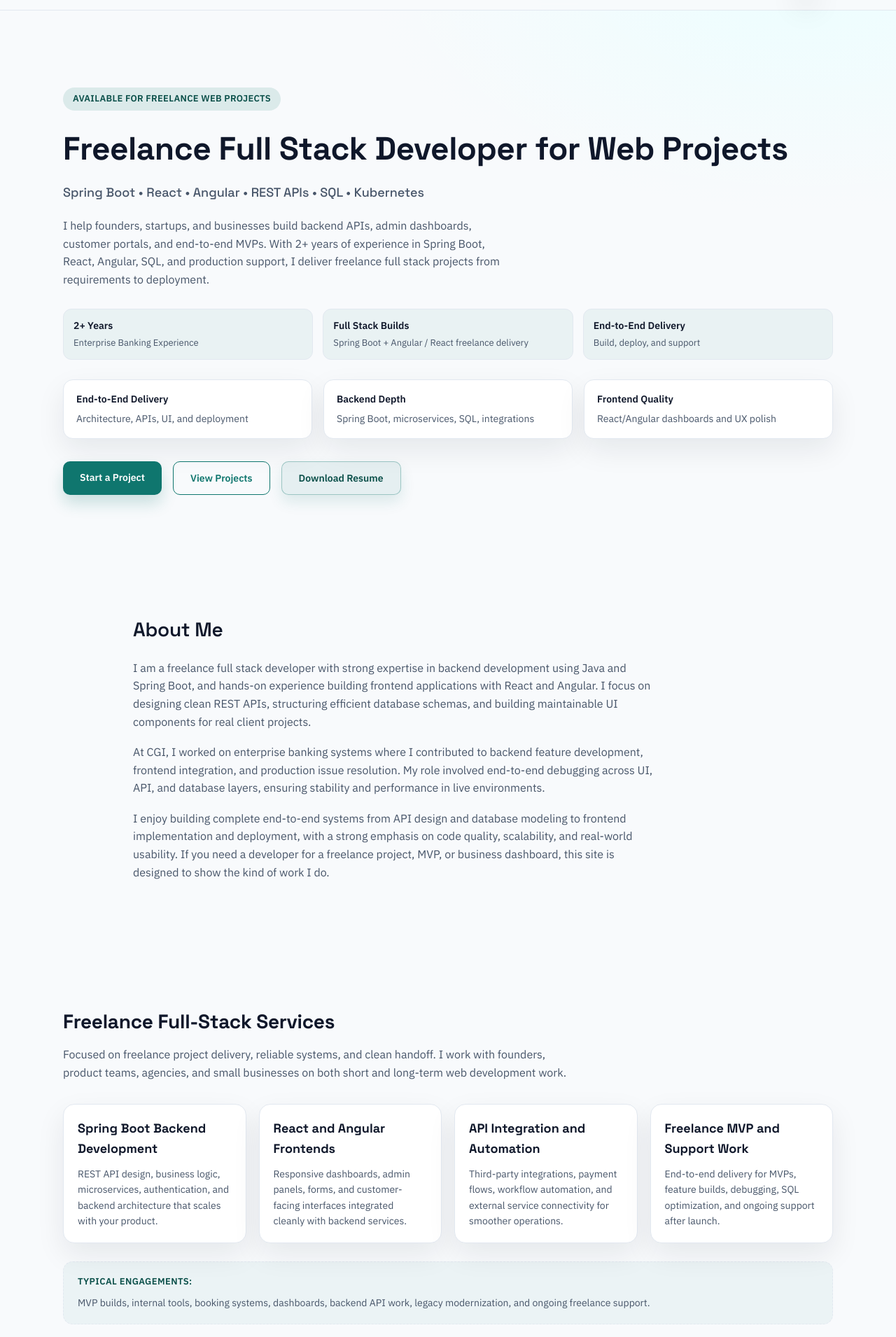
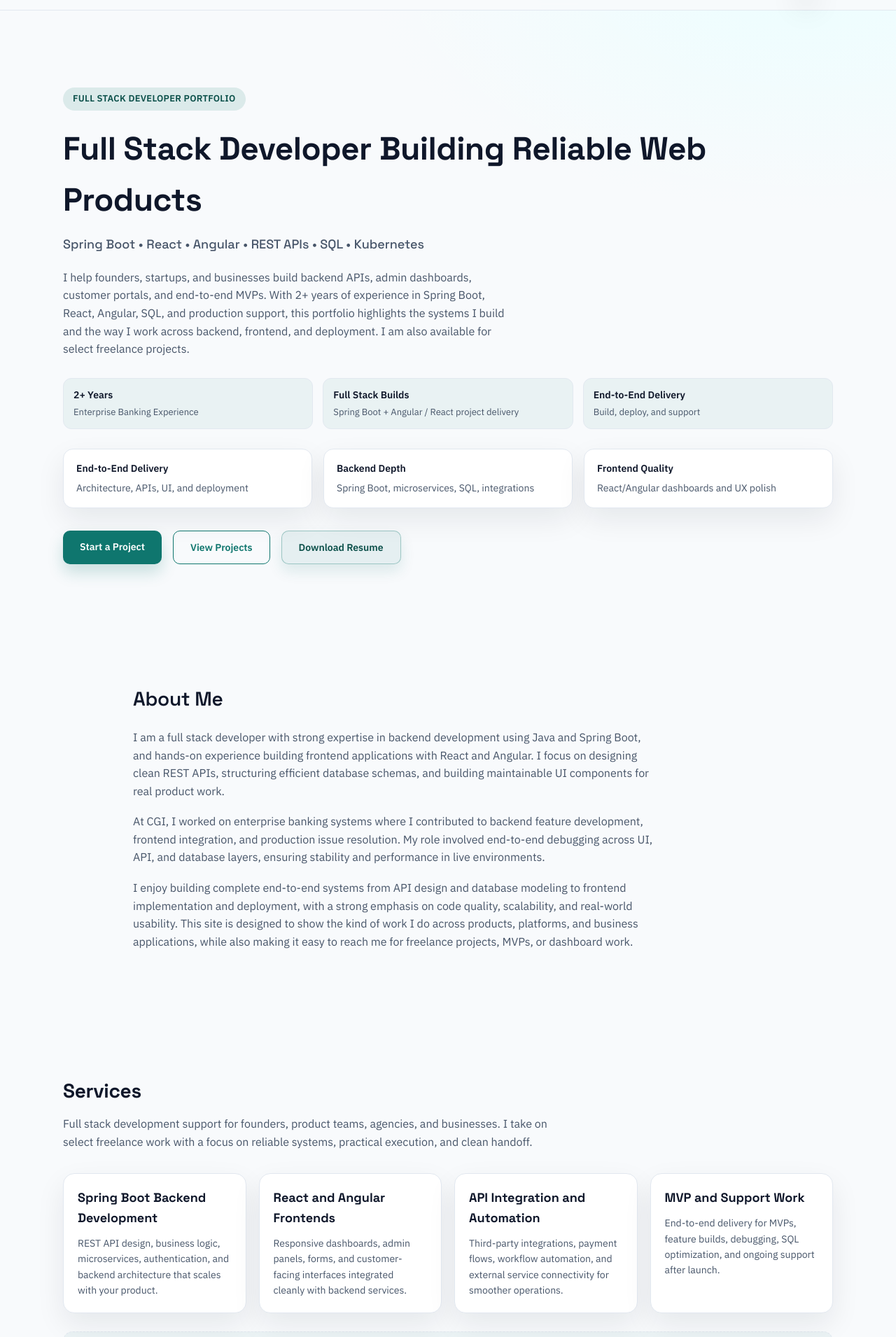
Before and after one commit to shibashisdey/shibashisdey.github.io, a React (Vite) app: page / in a window 1280 px wide. Shown: the part 50-1960 px from the top of the page at 70% size. Built offline with nearby package versions, Linux system fonts and the light colour scheme.

Commit message:
Reposition portfolio messaging and SEO metadata

```diff
--- a/index.html
+++ b/index.html
@@ -3,14 +3,14 @@
   <head>
     <meta charset="UTF-8" />
     <meta name="viewport" content="width=device-width, initial-scale=1.0" />
-    <title>Freelance Full Stack Developer | Shibashis Dey</title>
+    <title>Full Stack Developer Portfolio | Shibashis Dey</title>
     <meta
       name="description"
-      content="Hire Shibashis Dey, a freelance full stack developer for Spring Boot, React, Angular, REST API, SQL, dashboard, MVP, and web application projects."
+      content="Shibashis Dey is a full stack developer showcasing Spring Boot, React, Angular, REST API, SQL, dashboard, and MVP project work, and is available for select freelance engagements."
     />
     <meta
       name="keywords"
-      content="freelance full stack developer, hire spring boot developer, react freelancer, angular developer freelance, REST API developer, SQL developer, Shibashis Dey"
+      content="full stack developer portfolio, spring boot developer, react developer, angular developer, REST API developer, SQL developer, freelance full stack developer, Shibashis Dey"
     />
     <meta name="author" content="Shibashis Dey" />
     <meta name="robots" content="index, follow" />
@@ -18,10 +18,10 @@
 
     <meta property="og:type" content="website" />
     <meta property="og:site_name" content="Shibashis Dey Portfolio" />
-    <meta property="og:title" content="Freelance Full Stack Developer | Shibashis Dey" />
+    <meta property="og:title" content="Full Stack Developer Portfolio | Shibashis Dey" />
     <meta
       property="og:description"
-      content="Freelance full stack developer available for Spring Boot, React, Angular, REST API, SQL, and end-to-end web application projects."
+      content="Portfolio of Shibashis Dey featuring full stack projects across Spring Boot, React, Angular, REST APIs, SQL, and end-to-end product development."
     />
     <meta property="og:url" content="https://shibashisdey.github.io/" />
     <meta
@@ -33,10 +33,10 @@
     <meta property="og:image:height" content="630" />
 
     <meta name="twitter:card" content="summary_large_image" />
-    <meta name="twitter:title" content="Freelance Full Stack Developer | Shibashis Dey" />
+    <meta name="twitter:title" content="Full Stack Developer Portfolio | Shibashis Dey" />
     <meta
       name="twitter:description"
-      content="Hire Shibashis Dey for freelance full stack development, backend APIs, dashboards, MVP builds, and production support."
+      content="Explore full stack projects by Shibashis Dey and connect for backend APIs, dashboards, MVP builds, and select freelance work."
     />
     <meta
       name="twitter:image"
@@ -54,8 +54,8 @@
         "@type": "Person",
         "name": "Shibashis Dey",
         "url": "https://shibashisdey.github.io/",
-        "jobTitle": "Freelance Full Stack Developer",
-        "description": "Freelance full stack developer building Spring Boot, React, Angular, REST API, SQL, and enterprise web application projects.",
+        "jobTitle": "Full Stack Developer",
+        "description": "Full stack developer building Spring Boot, React, Angular, REST API, SQL, and enterprise web application projects, and available for select freelance work.",
         "address": {
           "@type": "PostalAddress",
           "addressLocality": "Bangalore",
--- a/src/components/About.jsx
+++ b/src/components/About.jsx
@@ -8,11 +8,11 @@ const About = () => {
         <h2>About Me</h2>
 
         <p>
-          I am a freelance full stack developer with strong expertise in backend
+          I am a full stack developer with strong expertise in backend
           development using Java and Spring Boot, and hands-on experience
           building frontend applications with React and Angular. I focus on
           designing clean REST APIs, structuring efficient database schemas, and
-          building maintainable UI components for real client projects.
+          building maintainable UI components for real product work.
         </p>
 
         <p>
@@ -27,9 +27,9 @@ const About = () => {
           I enjoy building complete end-to-end systems from API design and
           database modeling to frontend implementation and deployment, with a
           strong emphasis on code quality, scalability, and real-world
-          usability. If you need a developer for a freelance project, MVP, or
-          business dashboard, this site is designed to show the kind of work I
-          do.
+          usability. This site is designed to show the kind of work I do across
+          products, platforms, and business applications, while also making it
+          easy to reach me for freelance projects, MVPs, or dashboard work.
         </p>
       </div>
     </section>
--- a/src/components/Contact.jsx
+++ b/src/components/Contact.jsx
@@ -5,13 +5,13 @@ const Contact = () => {
   return (
     <section id="contact" className="contact">
       <div className="contact-container">
-        <h2>Hire Me for Freelance Projects</h2>
+        <h2>Contact</h2>
 
         <p>
-          If you need a freelance full stack developer for a web application,
-          dashboard, MVP, API integration, or ongoing product support, contact
-          me directly. I am available for remote freelance work and selective
-          long-term engagements.
+          If you are hiring for a full stack role or need help with a web
+          application, dashboard, MVP, API integration, or ongoing product
+          support, contact me directly. I am open to full-time opportunities
+          and select freelance engagements.
         </p>
 
         <div className="contact-details">
--- a/src/components/Hero.jsx
+++ b/src/components/Hero.jsx
@@ -5,9 +5,9 @@ const Hero = () => {
   return (
     <section className="hero">
       <div className="hero-container">
-        <div className="hero-eyebrow">Available for Freelance Web Projects</div>
+        <div className="hero-eyebrow">Full Stack Developer Portfolio</div>
 
-        <h1>Freelance Full Stack Developer for Web Projects</h1>
+        <h1>Full Stack Developer Building Reliable Web Products</h1>
 
         <h2>Spring Boot • React • Angular • REST APIs • SQL • Kubernetes</h2>
 
@@ -15,8 +15,9 @@ const Hero = () => {
           I help founders, startups, and businesses build backend APIs, admin
           dashboards, customer portals, and end-to-end MVPs. With 2+ years of
           experience in Spring Boot, React, Angular, SQL, and production
-          support, I deliver freelance full stack projects from requirements to
-          deployment.
+          support, this portfolio highlights the systems I build and the way I
+          work across backend, frontend, and deployment. I am also available
+          for select freelance projects.
         </p>
 
         <div className="hero-stats">
@@ -26,7 +27,7 @@ const Hero = () => {
           </div>
           <div>
             <strong>Full Stack Builds</strong>
-            <span>Spring Boot + Angular / React freelance delivery</span>
+            <span>Spring Boot + Angular / React project delivery</span>
           </div>
           <div>
             <strong>End-to-End Delivery</strong>
--- a/src/components/Services.jsx
+++ b/src/components/Services.jsx
@@ -6,11 +6,11 @@ const Services = () => {
     <section id="services" className="services">
       <div className="services-container">
         <div className="services-header">
-          <h2>Freelance Full-Stack Services</h2>
+          <h2>Services</h2>
           <p>
-            Focused on freelance project delivery, reliable systems, and clean
-            handoff. I work with founders, product teams, agencies, and small
-            businesses on both short and long-term web development work.
+            Full stack development support for founders, product teams,
+            agencies, and businesses. I take on select freelance work with a
+            focus on reliable systems, practical execution, and clean handoff.
           </p>
         </div>
 
@@ -37,7 +37,7 @@ const Services = () => {
             </p>
           </div>
           <div className="service-card">
-            <h3>Freelance MVP and Support Work</h3>
+            <h3>MVP and Support Work</h3>
             <p>
               End-to-end delivery for MVPs, feature builds, debugging, SQL
               optimization, and ongoing support after launch.
@@ -49,7 +49,7 @@ const Services = () => {
           <span>Typical engagements:</span>
           <p>
             MVP builds, internal tools, booking systems, dashboards, backend
-            API work, legacy modernization, and ongoing freelance support.
+            API work, legacy modernization, and ongoing product support.
           </p>
         </div>
       </div>
```
Also changed, not shown: 3 other files (tests, documents, lock files or other folders).
